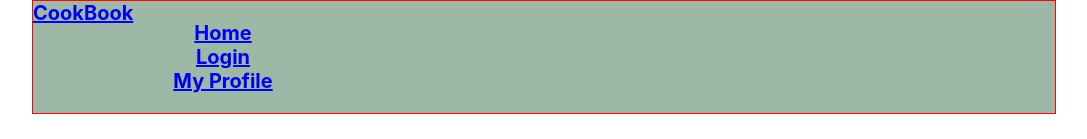
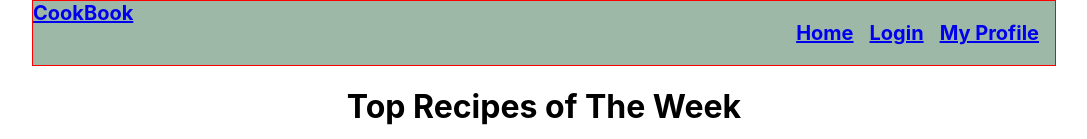
Before and after one commit to NathanVik/cookbook, a React (Create React App) app in the folder react_book/: page / in a window 1280 px wide. Shown: the top 139 px of the page, without its empty margins (96-1183 px from the left). Built offline with nearby package versions, Linux system fonts and the light colour scheme.

Commit message:
navbar css

```diff
--- a/react_book/src/components/navBar.css
+++ b/react_book/src/components/navBar.css
@@ -5,16 +5,22 @@
     background-color: var(--primary);
     border: 1px solid red;
     display: flex;
+    flex-direction: row;
 
 }
 
 .navigation {
     display: flex;
     flex-wrap: wrap;
+    justify-content: space-between;
+    width: 100%;
 }
 
 .navbar ul {
     list-style: none;
+}
+.navbar ul li{
+    margin-right: 1rem;
 }
 
 .nav .nav-link {
@@ -25,3 +31,7 @@
 .right-side {
     margin-left: auto;
 }
+.menu {
+    display: flex;
+    flex-direction: row;
+}
```
